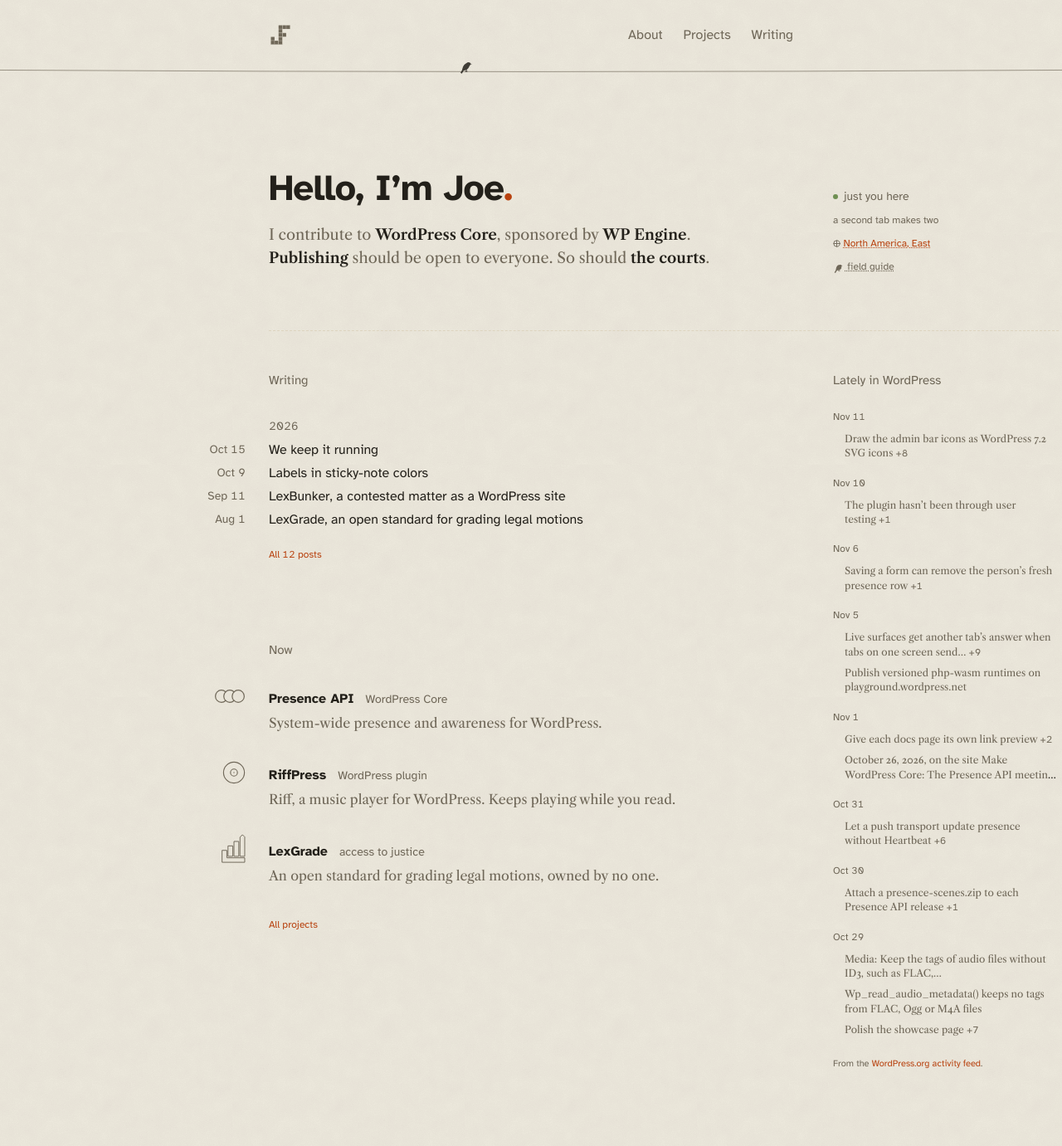
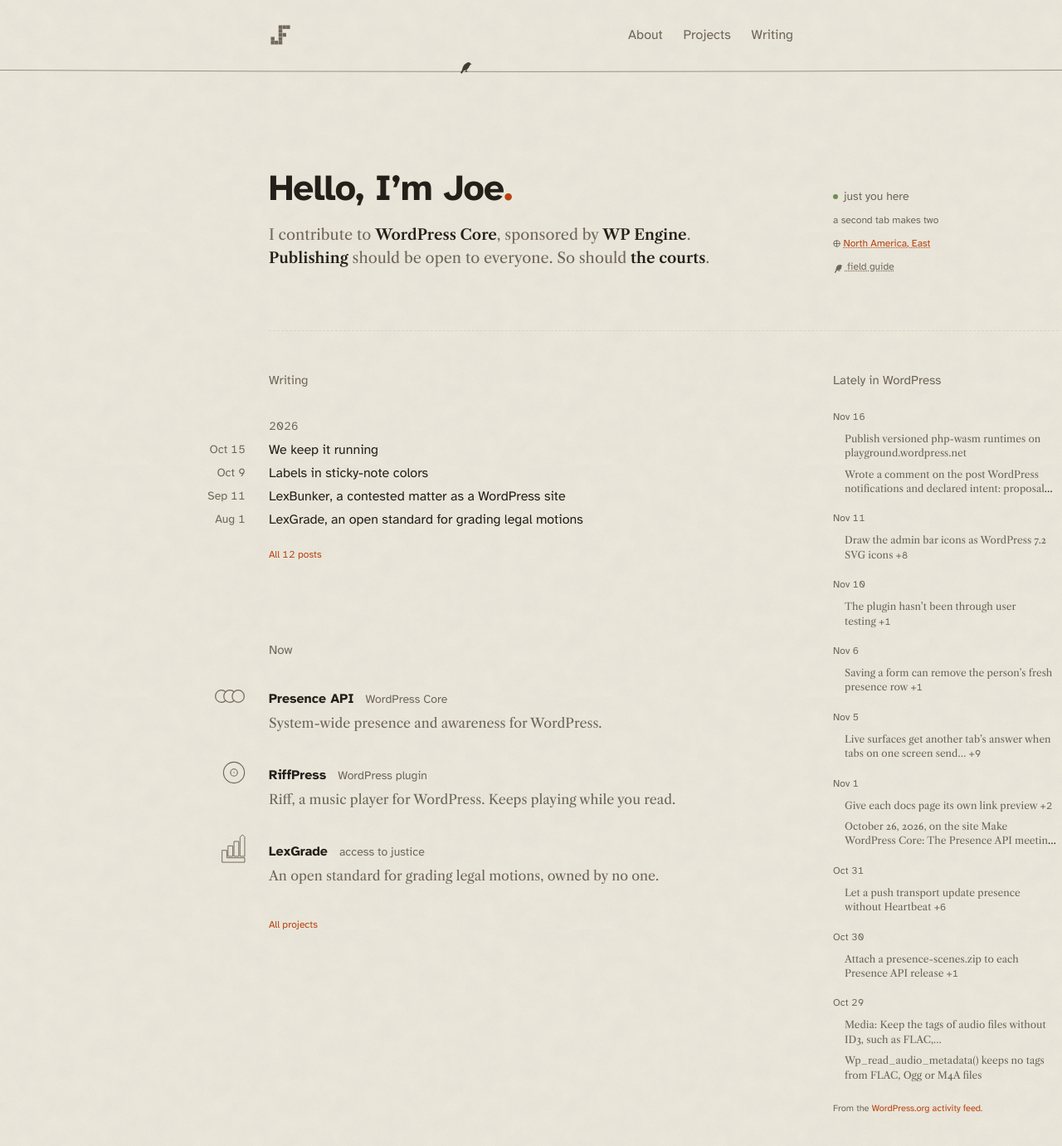
Before and after one commit to josephfusco/josephfusco.github.io, a Jekyll site: the page built from index.html, in a window 1280 px wide and 1400 px high. Shown: the top 1381 px of the window at 83% size. Built offline with Jekyll 4.4.1, drawn with Linux system fonts in a browser that asks for light colours.

Commit message:
The WordPress record, kept

```diff
--- a/_data/wp.json
+++ b/_data/wp.json
@@ -1,5 +1,17 @@
 {
   "activity": [
+    {
+      "date": "2026-11-16",
+      "subject": "",
+      "url": "https://github.com/WordPress/wordpress-playground/pull/4574",
+      "what": "Closed pull request #4574 on WordPress/wordpress-playground: Publish versioned php-wasm runtimes on playground.wordpress.net"
+    },
+    {
+      "date": "2026-11-16",
+      "subject": "",
+      "url": "https://make.wordpress.org/core/2026/11/16/wordpress-notifications-and-declared-intent-proposal-for-the-path-forward/#comment-49738",
+      "what": "Wrote a comment on the post WordPress notifications and declared intent: proposal for the path forward, on the site Make WordPress Core: Thanks for writing this up, Jonathan. I maintain the Presence API feature plugin, and one…"
+    },
     {
       "date": "2026-11-11",
       "subject": "Update to version 0.20.2 from GitHub",
@@ -125,12 +137,6 @@
       "subject": "fix: keep the stale-screen notice's time current",
       "url": "https://github.com/WordPress/presence-api/pull/930",
       "what": "Merged a pull request in WordPress/presence-api"
-    },
-    {
-      "date": "2026-11-05",
-      "subject": "Publish versioned php-wasm runtimes on playground.wordpress.net",
-      "url": "https://github.com/WordPress/wordpress-playground/pull/4574",
-      "what": "Opened a pull request in WordPress/wordpress-playground"
     },
     {
       "date": "2026-11-05",
@@ -1099,5 +1105,5 @@
       "what": "Closed issue #749 on the WordPress/presence-api repository: Nothing in the plugin uses its own React hook"
     }
   ],
-  "fetched": "2026-11-15"
+  "fetched": "2026-11-16"
 }
```
